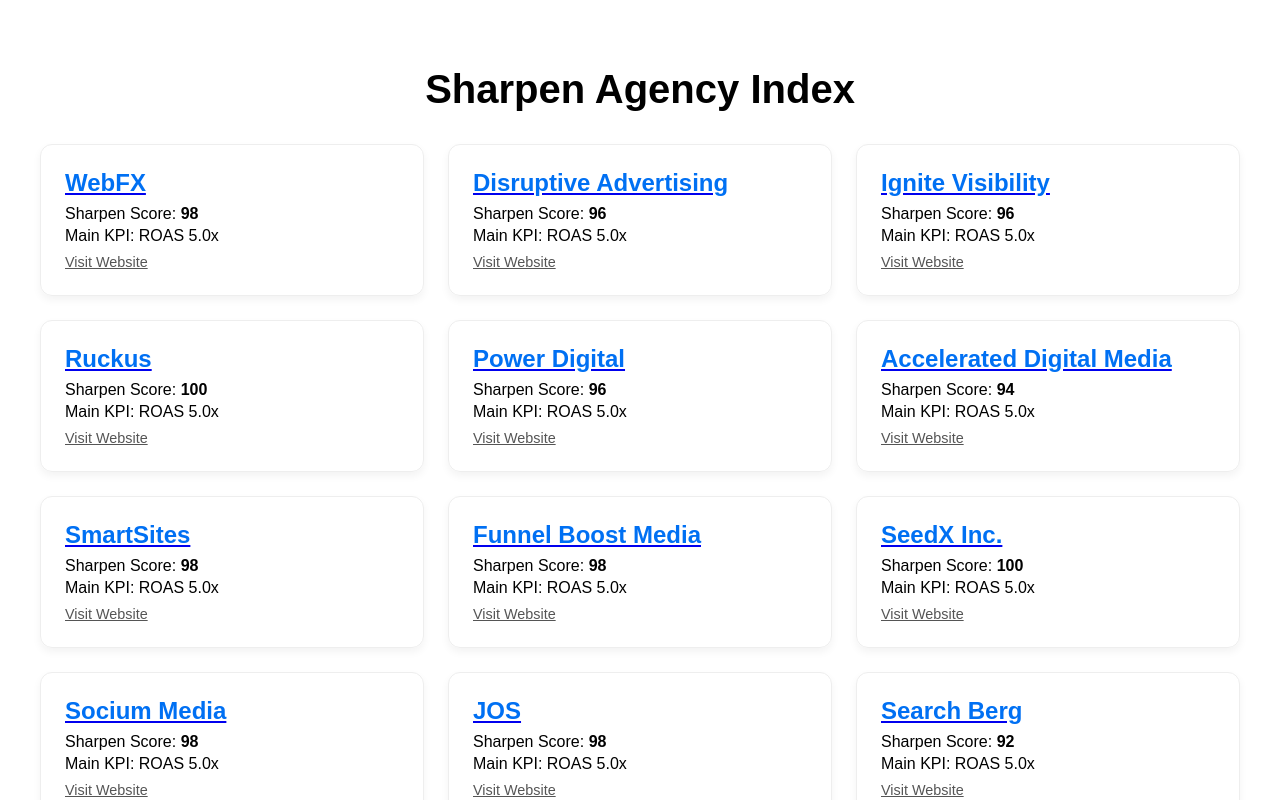
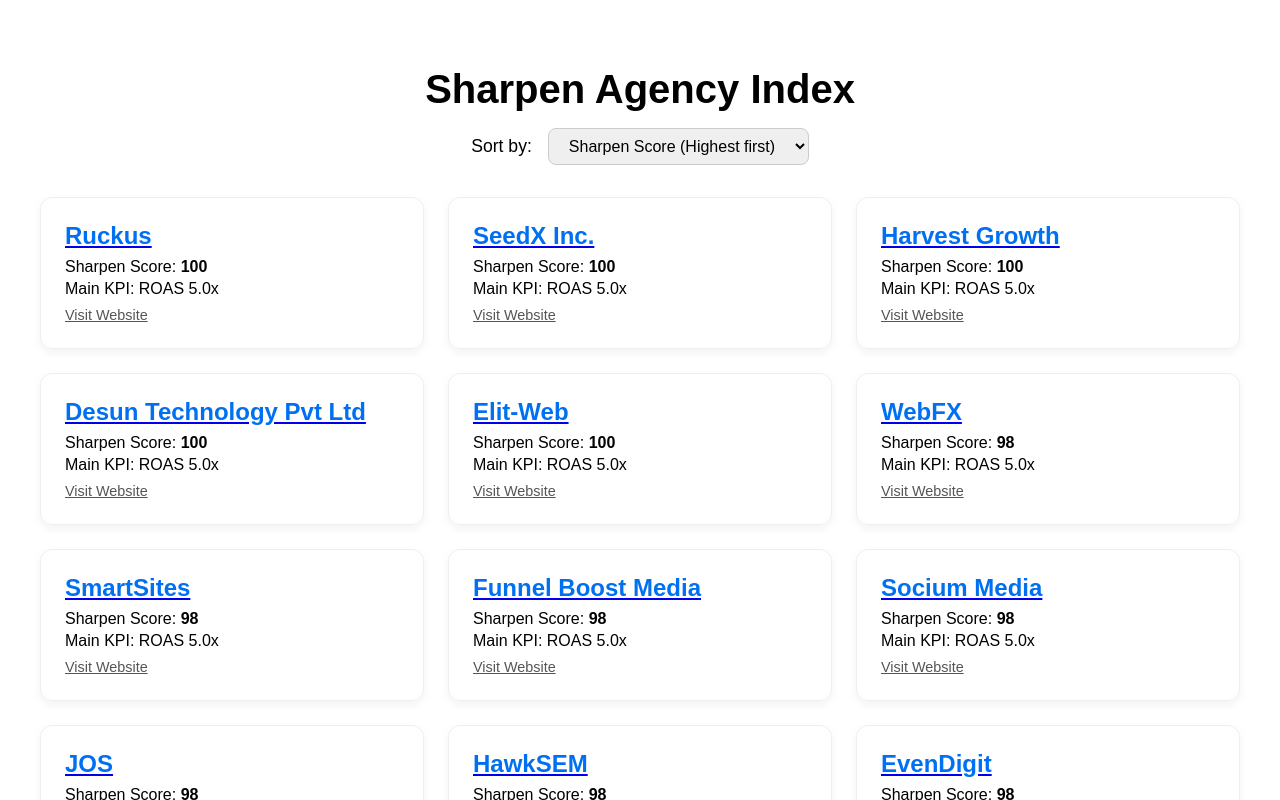
Before and after one commit to J2PIn/sharpen-mvp, a Next.js app: page /agencies in a window 1280 px wide. Shown: the top 800 px of the page. Built offline with nearby package versions, Linux system fonts and the light colour scheme.

Commit message:
Add sorting to agency index

```diff
--- a/pages/agencies.tsx
+++ b/pages/agencies.tsx
@@ -1,3 +1,4 @@
+import { useState } from 'react';
 import Link from 'next/link';
 
 // --- International agencies ---
@@ -39,9 +40,42 @@
 ];
 
 export default function AgencyIndex() {
+  const [sortOption, setSortOption] = useState('score-desc');
+
+  const combinedAgencies = realAgencies.concat(finnishAgencies);
+
+  const sortedAgencies = [...combinedAgencies].sort((a, b) => {
+    if (sortOption === 'score-desc') {
+      return b.sharpenScore - a.sharpenScore;
+    } else if (sortOption === 'score-asc') {
+      return a.sharpenScore - b.sharpenScore;
+    } else if (sortOption === 'name-asc') {
+      return a.name.localeCompare(b.name);
+    } else if (sortOption === 'name-desc') {
+      return b.name.localeCompare(a.name);
+    }
+    return 0;
+  });
+
   return (
     <div style={{ padding: '2rem', fontFamily: 'sans-serif' }}>
-      <h1 style={{ fontSize: '2.5rem', textAlign: 'center', marginBottom: '2rem' }}>Sharpen Agency Index</h1>
+      <h1 style={{ fontSize: '2.5rem', textAlign: 'center', marginBottom: '1rem' }}>Sharpen Agency Index</h1>
+
+      <div style={{ marginBottom: '2rem', textAlign: 'center' }}>
+        <label htmlFor="sort" style={{ fontSize: '1.1rem', marginRight: '1rem' }}>Sort by:</label>
+        <select
+          id="sort"
+          value={sortOption}
+          onChange={(e) => setSortOption(e.target.value)}
+          style={{ padding: '0.5rem 1rem', fontSize: '1rem', borderRadius: '8px', border: '1px solid #ccc' }}
+        >
+          <option value="score-desc">Sharpen Score (Highest first)</option>
+          <option value="score-asc">Sharpen Score (Lowest first)</option>
+          <option value="name-asc">Alphabetical (A–Z)</option>
+          <option value="name-desc">Alphabetical (Z–A)</option>
+        </select>
+      </div>
+
       <ul style={{
         listStyle: 'none',
         padding: 0,
@@ -49,7 +83,7 @@
         gridTemplateColumns: 'repeat(auto-fit, minmax(320px, 1fr))',
         gap: '1.5rem'
       }}>
-        {realAgencies.concat(finnishAgencies).map((agency) => (
+        {sortedAgencies.map((agency) => (
           <li key={agency.id} style={{
             padding: '1.5rem',
             border: '1px solid #eee',
```
